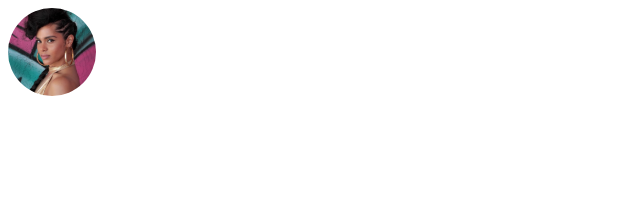
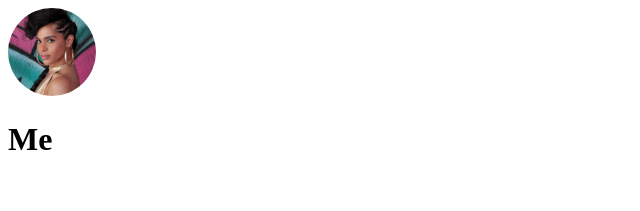
Before and after one commit to mubex-dot/hng1, a React (Create React App) app: page / in a window 1280 px wide. Shown: the top 211 px of the page, without its empty margins (0-640 px from the left). Built offline with nearby package versions, Linux system fonts and the light colour scheme.

Commit message:
Testing if push to repo is working

```diff
--- a/src/App.js
+++ b/src/App.js
@@ -5,6 +5,7 @@ function App() {
     <div className="App">
       <header>
         <img src={profilepic} alt="" />
+        <h1>Me</h1>
       </header>
     </div>
   );
```
